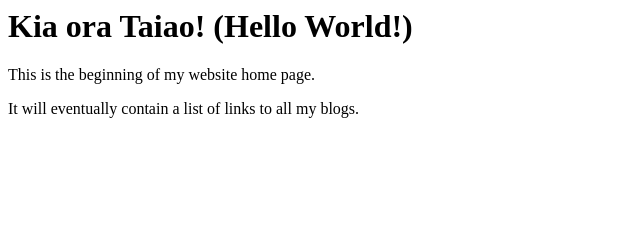
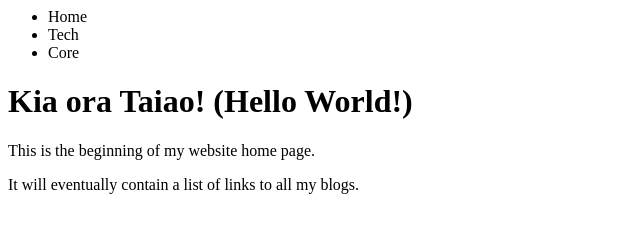
Before and after one commit to manasa-yana/manasa-yana.github.io, a plain HTML site: page index.html in a window 1280 px wide. Shown: the whole page, without its empty margins (0-640 px from the left). Drawn offline with Linux system fonts and the light colour scheme.

Commit message:
initial design trial

```diff
--- a/index.html
+++ b/index.html
@@ -4,6 +4,15 @@
     <link href="../styles/main.css" rel="stylesheet" type="text/css" />
   </head>
   <body>
+    <header>
+      <div>
+        <ul>
+          <li><a h ref="#">Home</a></li>
+          <li><a h ref="#">Tech</a></li>
+          <li><a h ref="#">Core</a></li>
+        </ul>
+      </div>
+    </header>
     <h1>Kia ora Taiao! (Hello World!)</h1>
     <p>This is the beginning of my website home page.</p>
     <p>It will eventually contain a list of links to all my blogs.</p>
```
